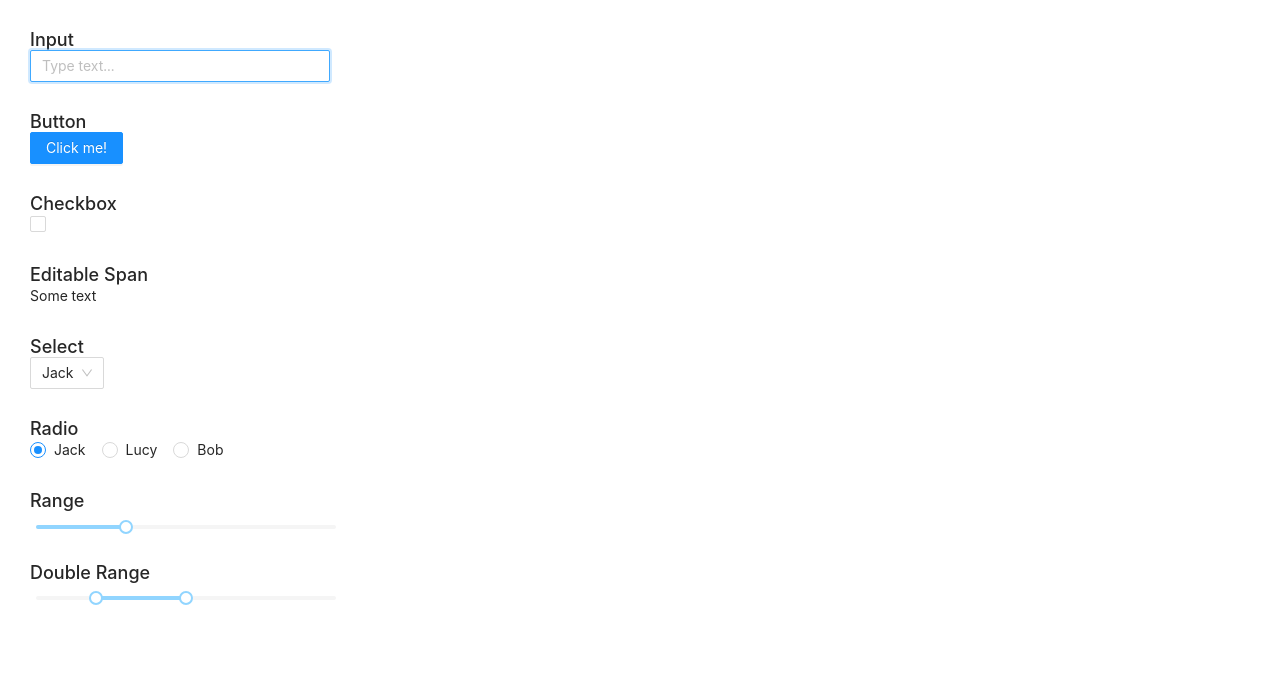
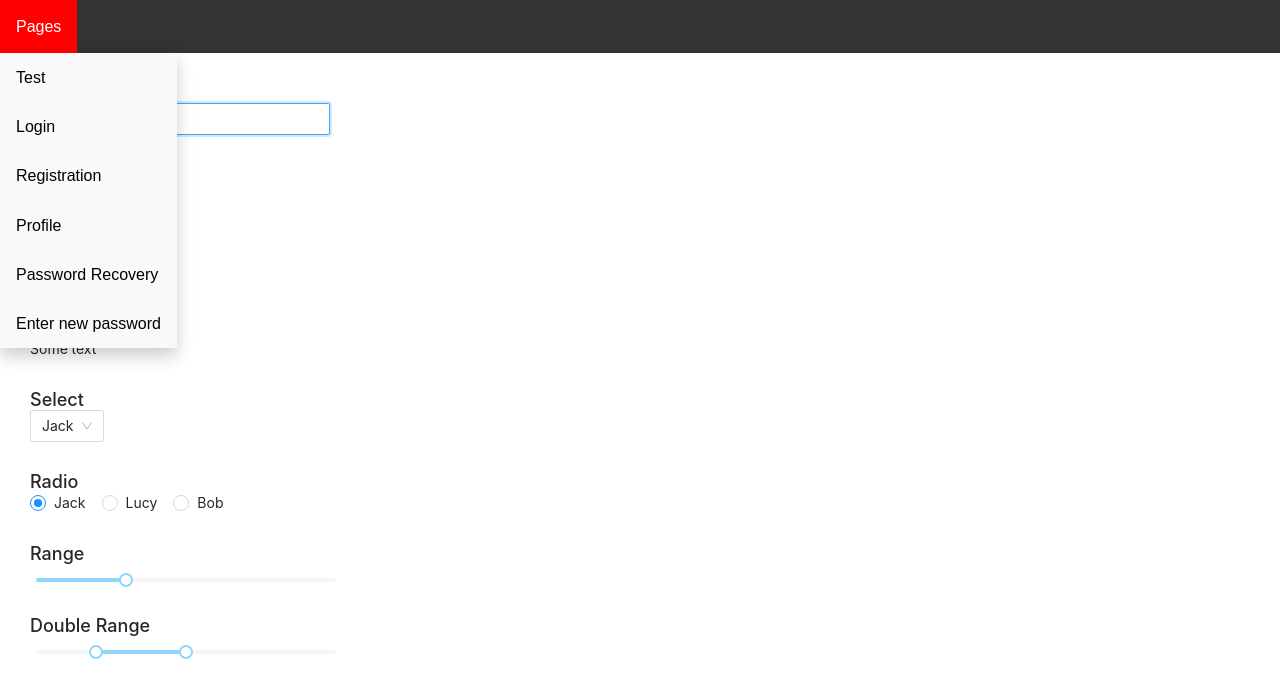
Before and after one commit to TonyBNK/friday_project, a React (Create React App) app: page /#/test in a window 1280 px wide. Before the commit this address led to /test. Shown: the top 698 px of the page. Built offline with nearby package versions, Linux system fonts and the light colour scheme.

Commit message:
0. Prepared for friday project.

```diff
--- a/src/App.tsx
+++ b/src/App.tsx
@@ -1,47 +1,14 @@
 import React from 'react';
 import './App.module.scss';
-import {Redirect, Route} from "react-router-dom";
-import {Login} from "./components/pages/login/Login";
-import {Registration} from "./components/pages/registration/Registration";
-import {Profile} from "./components/pages/profile/Profile";
-import {Error404} from "./components/pages/error-404/Error404";
-import {PasswordRecovery} from "./components/pages/password-recovery/PasswordRecovery";
-import {EnterNewPassword} from "./components/pages/enter-new-password/EnterNewPassword";
-import {Test} from "./components/pages/test/Test";
+import {Header} from "./components/Header/Header";
+import {Routes} from "./components/pages/Routes";
 
 
 function App() {
     return (
         <div className="App">
-            <Redirect to={'/test'}/>
-            <Route
-                path={'/login'}
-                render={() => <Login/>}
-            />
-            <Route
-                path={'/registration'}
-                render={() => <Registration/>}
-            />
-            <Route
-                path={'/profile'}
-                render={() => <Profile/>}
-            />
-            <Route
-                path={'/error404'}
-                render={() => <Error404/>}
-            />
-            <Route
-                path={'/password_recovery'}
-                render={() => <PasswordRecovery/>}
-            />
-            <Route
-                path={'/enter_new_password'}
-                render={() => <EnterNewPassword/>}
-            />
-            <Route
-                path={'/test'}
-                render={() => <Test/>}
-            />
+            <Header/>
+            <Routes/>
         </div>
     );
 }
--- a/src/bll/reducers/error404Reducer.ts
+++ /dev/null
@@ -1,8 +0,0 @@
-const initialState = {}
-
-export const error404Reducer = (state: any = initialState, action: any): any => {
-    switch (action.type) {
-        default:
-            return state;
-    }
-};
--- a/src/bll/store.ts
+++ b/src/bll/store.ts
@@ -1,7 +1,6 @@
 import {applyMiddleware, combineReducers, createStore} from "redux";
 import {loginReducer} from "./reducers/loginReducer";
 import {profileReducer} from "./reducers/profileReducer";
-import {error404Reducer} from "./reducers/error404Reducer";
 import {enterNewPasswordReducer} from "./reducers/enterNewPasswordReducer";
 import {registrationReducer} from "./reducers/registrationReducer";
 import {passwordRecoveryReducer} from "./reducers/passwordRecoveryReducer";
@@ -12,7 +11,6 @@ const rootReducer = combineReducers({
     login: loginReducer,
     profile: profileReducer,
     registration: registrationReducer,
-    error404: error404Reducer,
     enterNewPassword: enterNewPasswordReducer,
     passwordRecovery: passwordRecoveryReducer
 });
--- /dev/null
+++ b/src/components/Header/Header.module.scss
@@ -0,0 +1,77 @@
+.navbar {
+  overflow: hidden;
+  background-color: #333;
+  font-family: Arial, Helvetica, sans-serif;
+
+  a {
+    float: left;
+    font-size: 16px;
+    color: white;
+    text-align: center;
+    padding: 14px 16px;
+    text-decoration: none;
+
+    .active {
+      background: #666666;
+    }
+
+    &:hover {
+      background-color: red;
+    }
+  }
+
+  .dropdown {
+    float: left;
+    overflow: hidden;
+
+    .dropbtn {
+      font-size: 16px;
+      border: none;
+      outline: none;
+      color: white;
+      padding: 14px 16px;
+      background-color: inherit;
+      font-family: inherit;
+      margin: 0;
+    }
+
+    &:hover {
+      background-color: red;
+      display: block;
+
+      .dropdownContent {
+        display: block;
+      }
+
+      .dropbtn {
+        background-color: red;
+      }
+    }
+
+    .dropdownContent {
+      display: none;
+      position: absolute;
+      background-color: #f9f9f9;
+      min-width: 160px;
+      box-shadow: 0 8px 16px 0 rgba(0, 0, 0, 0.2);
+      z-index: 1;
+
+      a {
+        float: none;
+        color: black;
+        padding: 12px 16px;
+        text-decoration: none;
+        display: block;
+        text-align: left;
+
+        &:hover {
+          background-color: #ddd;
+        }
+      }
+    }
+  }
+}
+
+//.navbar a:hover, .dropdown:hover .dropbtn {
+//  background-color: red;
+//}
--- /dev/null
+++ b/src/components/Header/Header.tsx
@@ -0,0 +1,29 @@
+import React from "react";
+import c from './Header.module.scss';
+import {PATH} from "../pages/Routes";
+import { NavLink } from "react-router-dom";
+
+
+export const Header = () => {
+    return (
+        <div className={c.navbar}>
+            <div className={c.dropdown}>
+                <button className={c.dropbtn}>Pages</button>
+                <div className={c.dropdownContent}>
+                    <NavLink to={PATH.TEST}
+                             activeClassName={c.active}>Test</NavLink>
+                    <NavLink to={PATH.LOGIN}
+                             activeClassName={c.active}>Login</NavLink>
+                    <NavLink to={PATH.REGISTRATION}
+                             activeClassName={c.active}>Registration</NavLink>
+                    <NavLink to={PATH.PROFILE}
+                             activeClassName={c.active}>Profile</NavLink>
+                    <NavLink to={PATH.PASSWORD_RECOVERY}
+                             activeClassName={c.active}>Password Recovery</NavLink>
+                    <NavLink to={PATH.ENTER_NEW_PASSWORD}
+                             activeClassName={c.active}>Enter new password</NavLink>
+                </div>
+            </div>
+        </div>
+    )
+}
--- /dev/null
+++ b/src/components/pages/Routes.tsx
@@ -0,0 +1,38 @@
+import {Redirect, Route, Switch} from "react-router-dom";
+import {Login} from "./login/Login";
+import {Registration} from "./registration/Registration";
+import {Profile} from "./profile/Profile";
+import {Error404} from "./error-404/Error404";
+import {PasswordRecovery} from "./password-recovery/PasswordRecovery";
+import {EnterNewPassword} from "./enter-new-password/EnterNewPassword";
+import React from "react";
+import {Test} from "./test/Test";
+
+
+export const PATH = {
+    TEST: '/test',
+    LOGIN: '/login',
+    REGISTRATION: '/registration',
+    PROFILE: '/profile',
+    PASSWORD_RECOVERY: '/password_recovery',
+    ENTER_NEW_PASSWORD: '/enter_new_password'
+}
+
+export const Routes = () => {
+    return (
+        <div>
+            <Switch>
+                <Route path={'/'} exact render={() => <Redirect to={PATH.TEST}/>}/>
+
+                <Route path={PATH.TEST} render={() => <Test/>}/>
+                <Route path={PATH.LOGIN} render={() => <Login/>}/>
+                <Route path={PATH.REGISTRATION} render={() => <Registration/>}/>
+                <Route path={PATH.PROFILE} render={() => <Profile/>}/>
+                <Route path={PATH.PASSWORD_RECOVERY} render={() => <PasswordRecovery/>}/>
+                <Route path={PATH.ENTER_NEW_PASSWORD} render={() => <EnterNewPassword/>}/>
+
+                <Route render={() => <Error404/>}/>
+            </Switch>
+        </div>
+    )
+}
--- a/src/index.tsx
+++ b/src/index.tsx
@@ -3,16 +3,16 @@ import ReactDOM from 'react-dom';
 import './index.css';
 import App from './App';
 import reportWebVitals from './reportWebVitals';
-import {BrowserRouter} from "react-router-dom";
+import {HashRouter} from "react-router-dom";
 import {Provider} from "react-redux";
 import {store} from "./bll/store";
 
 ReactDOM.render(
-    <BrowserRouter>
+    <HashRouter>
         <Provider store={store}>
             <App/>
         </Provider>
-    </BrowserRouter>,
+    </HashRouter>,
     document.getElementById('root')
 );
 
```
